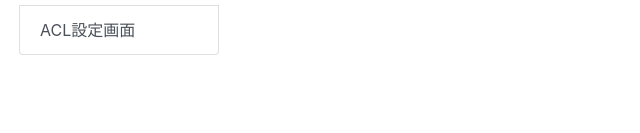
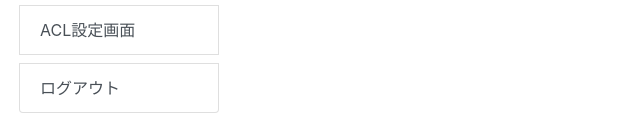
Before and after one commit to KokiNoguchi/ACE_WebApp, a website: page src/index.html in a window 1280 px wide. Shown: the part 137-270 px from the top of the page, 0-640 px from the left. Drawn offline with nearby package versions, Linux system fonts and the light colour scheme.

Commit message:
Update index.html

```diff
--- a/src/index.html
+++ b/src/index.html
@@ -15,6 +15,7 @@
       <div class="list-group">
           <a href="hosts_jotform.html" class="m-1 list-group-item list-group-item-action" style="width: 200px;">hosts設定画面</a>
           <a href="acl_jotform.html" class="m-1 list-group-item list-group-item-action" style="width: 200px;">ACL設定画面</a>
+          <a href="/.auth/logout" class="m-1 list-group-item list-group-item-action" style="width: 200px;">ログアウト</a>
       </div>
     </div>
     <!-- Optional JavaScript -->
```
